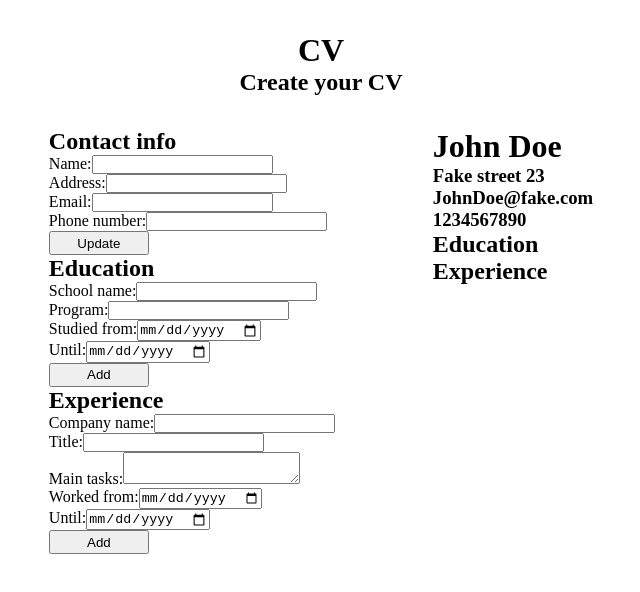
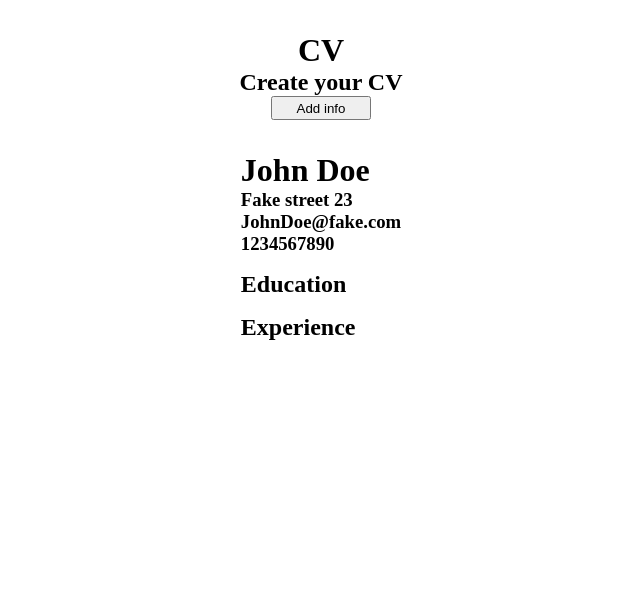
Before and after one commit to Jestim/cv-project, a React (Create React App) app: page / in a window 1280 px wide. Shown: the top 592 px of the page, without its empty margins (319-959 px from the left). Built offline with nearby package versions, Linux system fonts and the light colour scheme.

Commit message:
Sorting by date for education and experience and delete button for education added

```diff
--- a/src/App.js
+++ b/src/App.js
@@ -26,7 +26,6 @@ class App extends react.Component {
 
   onContactInfoSubmit = (e) => {
     e.preventDefault();
-    console.log('onContactInfoSubmit called')
 
     this.setState({
         contactInfo: {
@@ -51,8 +50,13 @@ class App extends react.Component {
       id: uniqid()
     };
 
+    const newEduArray = this.state.education.concat(newEdu);
+    newEduArray.sort((a, b) => {
+      return new Date(b.from) - new Date(a.from);
+    });
+
     this.setState({
-      education: this.state.education.concat(newEdu)
+      education: newEduArray
     });
 
     this.resetInputElements(['school', 'program', 'from-edu', 'to-edu']);
@@ -66,11 +70,17 @@ class App extends react.Component {
       title: document.getElementById('title').value,
       tasks: document.getElementById('tasks').value,
       from: document.getElementById('from-exp').value,
-      to: document.getElementById('to-exp').value
+      to: document.getElementById('to-exp').value,
+      id: uniqid()
     }
 
+    const newExpArray = this.state.experience.concat(newExp);
+    newExpArray.sort((a, b) => {
+      return new Date(b.from) - new Date(a.from);
+    });
+
     this.setState({
-      experience: this.state.experience.concat(newExp)
+      experience: newExpArray
     });
 
     this.resetInputElements(['company', 'title', 'tasks', 'from-exp', 'to-exp']);
@@ -82,6 +92,42 @@ class App extends react.Component {
     });
   }
 
+  onAddInfoClick = (e) => {
+    e.preventDefault();
+
+    const infoEditSections = document.querySelectorAll('.info-section-add');
+    for (let i = 0; i < infoEditSections.length; i++) {
+      infoEditSections[i].classList.toggle('hidden');
+    }
+
+    document.querySelector('.display-cv').classList.toggle('hidden');
+
+    if (e.target.textContent === 'Add info')
+      e.target.textContent = 'Preview';
+    else
+      e.target.textContent = 'Add info';
+  }
+
+  onEducationEditClick = (e) => {
+    e.preventDefault();
+
+  }
+
+  onEducationDeleteClick = (e) => {
+    e.preventDefault();
+    const eduId = e.target.parentElement.id;
+    const newEduArray = this.state.education;
+
+    for (let i = 0; i < newEduArray.length; ++i) {
+      if (newEduArray[i].id === eduId)
+        newEduArray.splice(i, 1);
+    }
+
+    this.setState({
+      education: newEduArray
+    });
+  }
+
   render () {
     const contactInfo = this.state.contactInfo;
     const educationInfo = this.state.education;
@@ -89,9 +135,10 @@ class App extends react.Component {
 
     return (
       <div className="App">
-        <Header />
+        <Header
+          addInfo={this.onAddInfoClick} />
         <div className='container'>
-          <div className='edit-cv'>
+          <div className='add-cv-info'>
             <ContactInfoEdit
               onInfoSubmit={this.onContactInfoSubmit} />
             <EducationInfoEdit
@@ -103,7 +150,9 @@ class App extends react.Component {
             <ContactInfoDisplay
               contactInfo={contactInfo} />
             <EducationInfoDisplay
-              education={educationInfo} />
+              education={educationInfo}
+              onEditEdu={this.onEducationEditClick}
+              onDeleteEdu={this.onEducationDeleteClick} />
             <ExperienceInfoDisplay
               experience={experienceInfo} />
           </div>
--- a/src/components/ContactInfoDisplay.js
+++ b/src/components/ContactInfoDisplay.js
@@ -1,6 +1,4 @@
 const ContactInfoDisplay = (props) => {
-	console.log(props.contactInfo);
-
 	const {
 		name,
 		address,
--- a/src/components/ContactInfoEdit.js
+++ b/src/components/ContactInfoEdit.js
@@ -1,10 +1,10 @@
 const ContactInfoEdit = (props) => {
 	return (
-		<div className='info-edit'>
+		<div id="contact-info-edit" className='info-section-add hidden'>
 			<h2 className='contact-info-edit-header'>
 				Contact info
 			</h2>
-			<form className='edit-info-form'>
+			<form className='add-info-form'>
 			<label htmlFor='name'>
 				Name:
 				<input id='name' type='text' />
--- a/src/components/EducationInfoDisplay.js
+++ b/src/components/EducationInfoDisplay.js
@@ -5,11 +5,15 @@ const EducationInfoDisplay = (props) => {
 			<h2>Education</h2>
 			{education.map((edu) => {
 				return (
-					<div key={edu.id} className="edu">
-						<p>School: {edu.school}</p>
-						<p>Program: {edu.program}</p>
-						<p>from: {edu.from}</p>
-						<p>to: {edu.to}</p>
+					<div key={edu.id} id={edu.id} className="edu">
+						<div className="edu-container">
+							<p>School: {edu.school}</p>
+							<p>Program: {edu.program}</p>
+							<p>from: {edu.from}</p>
+							<p>Until: {edu.to}</p>
+						</div>
+						<button className="edit-button" onClick={props.onEditEdu}>Edit</button>
+						<button className="edit-button" onClick={props.onDeleteEdu}>Delete</button>
 					</div>
 				);
 			})}
--- a/src/components/EducationInfoEdit.js
+++ b/src/components/EducationInfoEdit.js
@@ -1,10 +1,10 @@
 const EducationInfoEdit = (props) => {
 	return (
-		<div className="info-edit">
+		<div id="education-info-edit" className="info-section-add hidden">
 			<h2 className="eduction-info-edit-header">
 				Education
 			</h2>
-			<form className="edit-info-form">
+			<form className="add-info-form">
 				<label className="form-label" htmlFor="school">
 					School name:
 					<input id="school" type="text" />
--- a/src/components/ExperienceInfoDisplay.js
+++ b/src/components/ExperienceInfoDisplay.js
@@ -11,7 +11,7 @@ const ExperienceInfoDisplay = (props) => {
 						<p>Position title: {exp.title}</p>
 						<p>Main tasks: {exp.tasks}</p>
 						<p>Worked from: {exp.from}</p>
-						<p>:to {exp.to}</p>
+						<p>Until: {exp.to}</p>
 					</div>
 				);
 			})}
--- a/src/components/ExperienceInfoEdit.js
+++ b/src/components/ExperienceInfoEdit.js
@@ -1,10 +1,10 @@
 const ExperienceInfoEdit = (props) => {
 	return (
-		<div className="info-edit">
+		<div id="experience-info-edit" className="info-section-add hidden">
 			<h2 className="experience-info-edit-header">
 				Experience
 			</h2>
-			<form className="edit-info-form">
+			<form className="add-info-form">
 				<label className="form-label" htmlFor="company">
 					Company name:
 					<input id="company" type="text" />
--- a/src/components/Header.js
+++ b/src/components/Header.js
@@ -1,7 +1,4 @@
-import react from 'react';
-
-class Header extends react.Component {
-	render () {
+const Header = (props) => {
 		return (
 			<div className='header'>
 				<h1 className='header-text'>
@@ -10,9 +7,9 @@ class Header extends react.Component {
 				<h2 className='header-description'>
 					Create your CV
 				</h2>
+				<button className="add-info-button" onClick={props.addInfo}>Add info</button>
 			</div>
 		);
-	}
 }
 
 export default Header;
--- a/src/styles/App.css
+++ b/src/styles/App.css
@@ -16,7 +16,7 @@ body {
 
 .header {
     text-align: center;
-    padding: 2rem;
+    margin: 2rem;
 }
 
 .container {
@@ -24,11 +24,47 @@ body {
     justify-content: center;
 }
 
-.info-edit {
+.info-section-add {
     width: 30vw;
 }
 
-.edit-info-form {
+.info-section-add>h2 {
+    text-align: center;
+}
+
+.add-info-form {
     display: flex;
     flex-direction: column;
 }
+
+.hidden {
+    display: none;
+}
+
+.add-info-button {
+    width: 100px;
+    height: 1.5rem;
+}
+
+.info-display {
+    margin: 0 0 1rem 0;
+}
+
+.info-display>h2 {
+    margin: 0 0 1rem 0;
+}
+
+.edit-button {
+    width: 50px;
+    height: 1.5rem;
+    align-self: center;
+}
+
+.edu {
+    display: flex;
+    margin: 0 0 1rem 0;
+}
+
+.edu-container {
+    margin: 0 1rem 0 0;
+}
```
